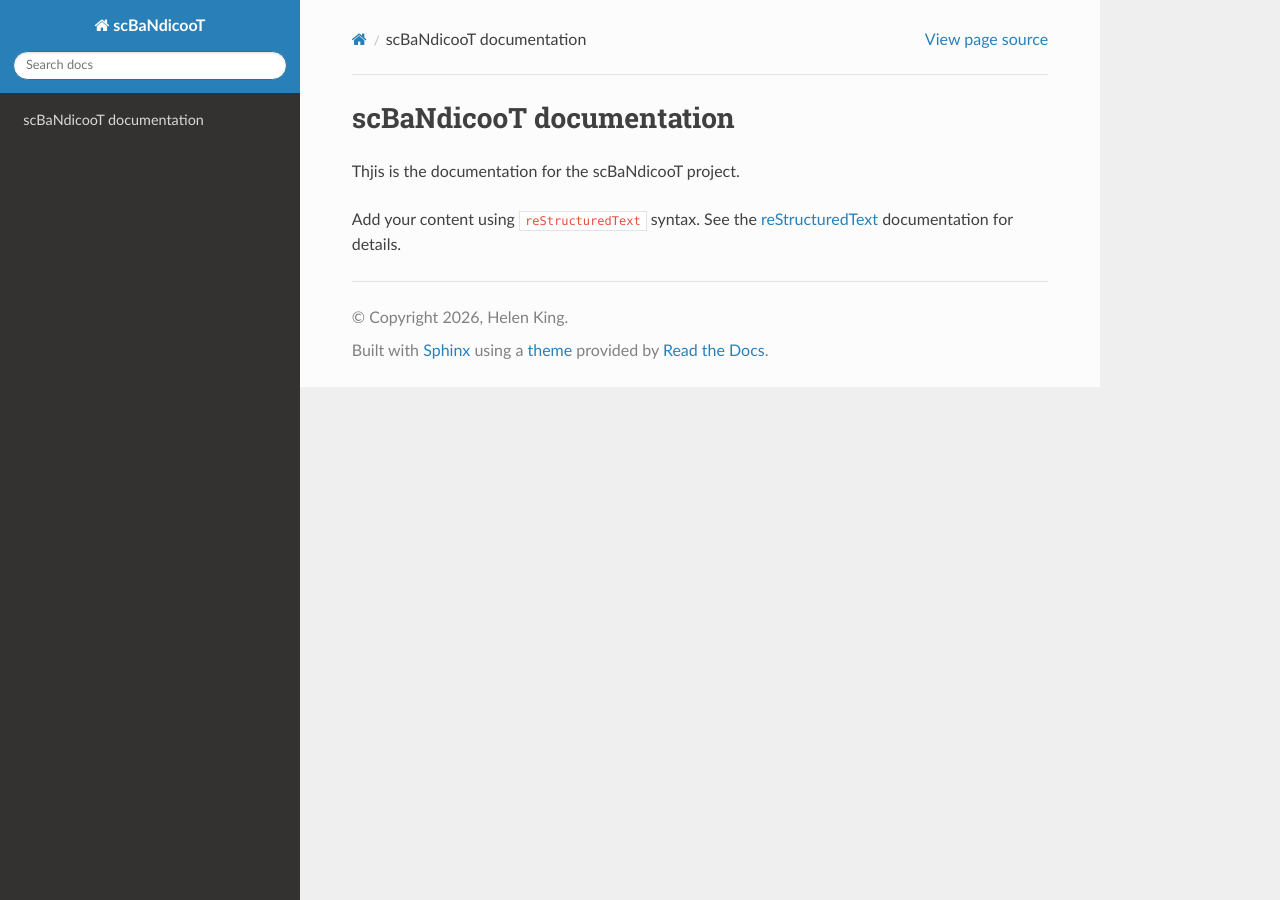
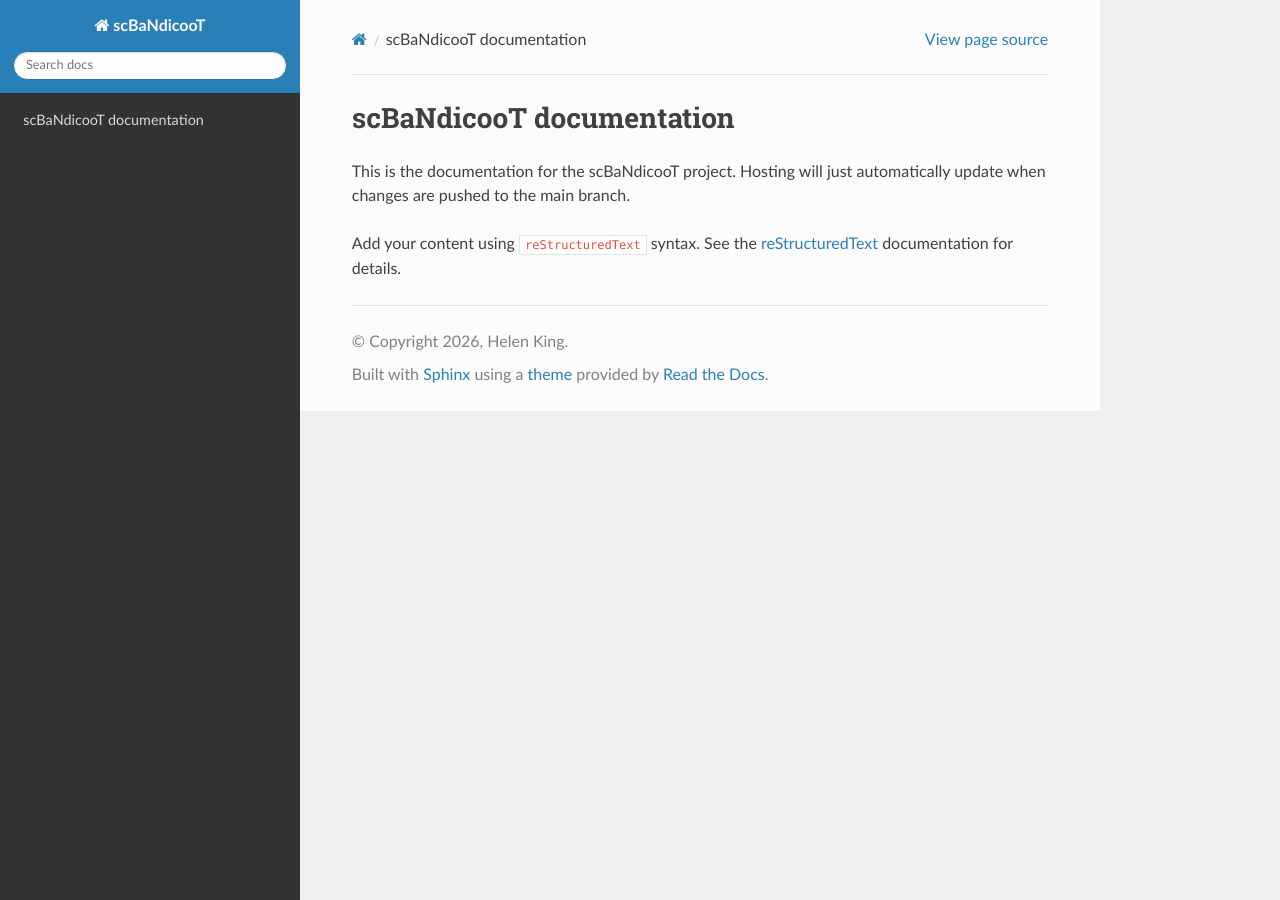
Before and after one commit to theheking/scBaNdicooT, a Sphinx documentation site: the page built from source/index.rst, in a window 1280 px wide. Built offline with Sphinx 7.4.7 and the Read the Docs theme 3.1.0, drawn with Linux system fonts in a browser that asks for light colours.

Commit message:
Update pipeline

```diff
--- a/source/index.rst
+++ b/source/index.rst
@@ -6,7 +6,8 @@
 scBaNdicooT documentation
 =========================
 
-Thjis is the documentation for the scBaNdicooT project.
+This is the documentation for the scBaNdicooT project.
+Hosting will just automatically update when changes are pushed to the main branch.
 
 Add your content using ``reStructuredText`` syntax. See the
 `reStructuredText <https://www.sphinx-doc.org/en/master/usage/restructuredtext/index.html>`_
```
